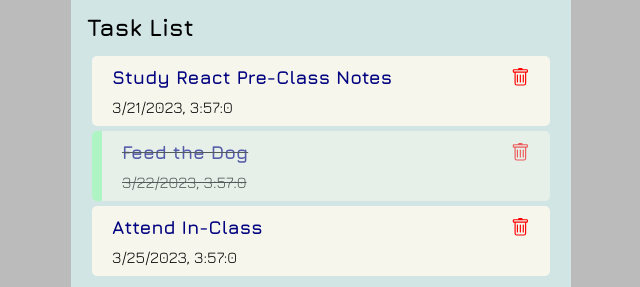
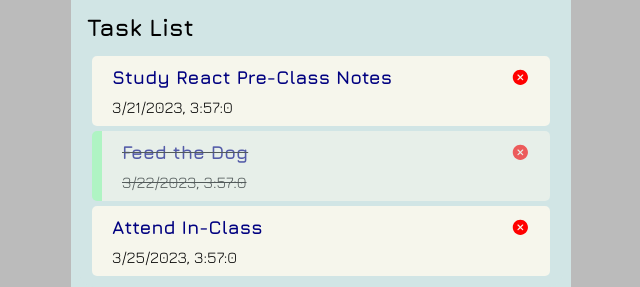
Before and after one commit to hakanayata/task-tracker, a React (Create React App) app: page / in a window 1280 px wide. Shown: the part 205-492 px from the top of the page, without its empty margins (319-959 px from the left). Built offline with nearby package versions, Linux system fonts and the light colour scheme.

Commit message:
del btn icon change

```diff
--- a/src/components/Tasks.jsx
+++ b/src/components/Tasks.jsx
@@ -1,4 +1,4 @@
-import { BsTrash } from "react-icons/bs";
+import { IoIosCloseCircle } from "react-icons/io";
 
 export default function Tasks({ data, onDelete, onToggle }) {
     return (
@@ -15,7 +15,7 @@ export default function Tasks({ data, onDelete, onToggle }) {
                         <h3>
                             {item.text}{" "}
                             {
-                                <BsTrash
+                                <IoIosCloseCircle
                                     onClick={() => onDelete(item.id)}
                                     style={{ color: "red" }}
                                 />
```
